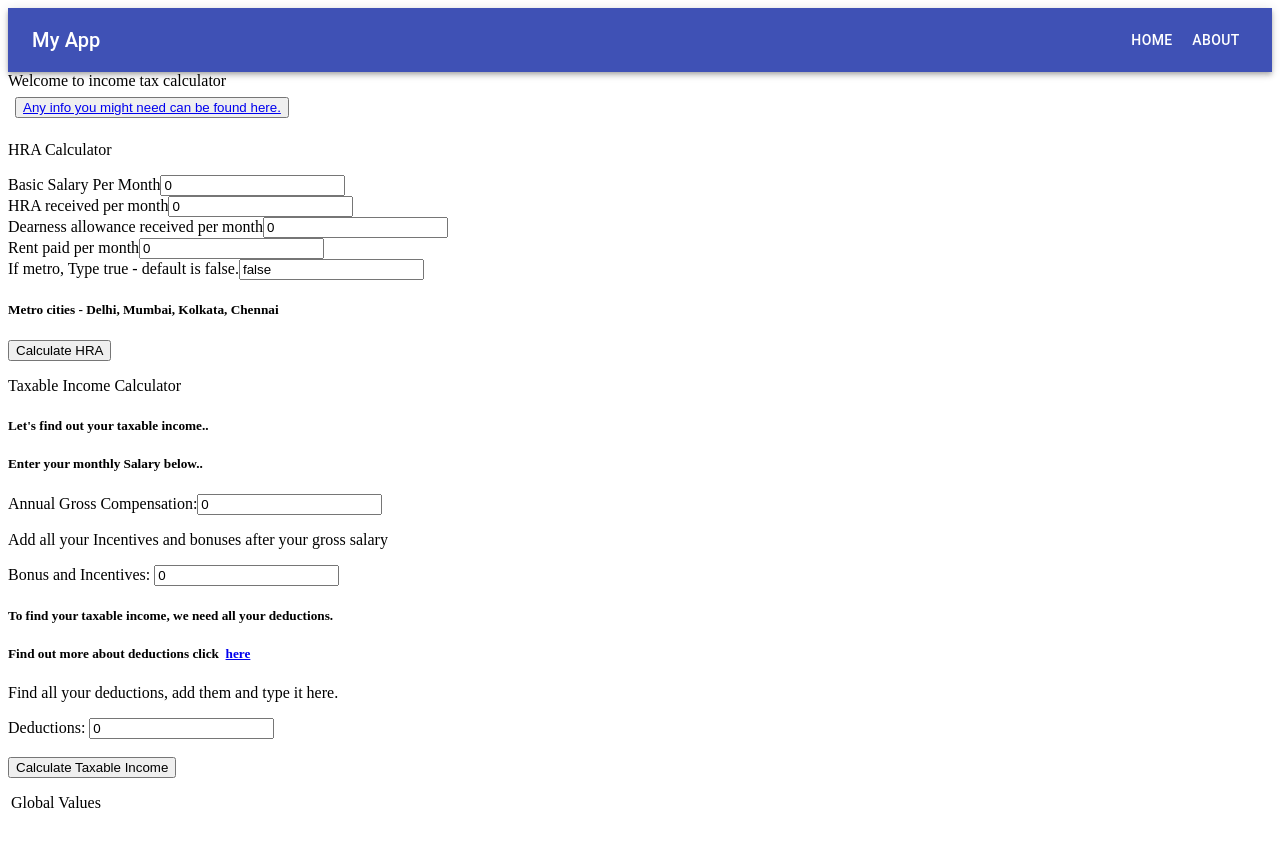
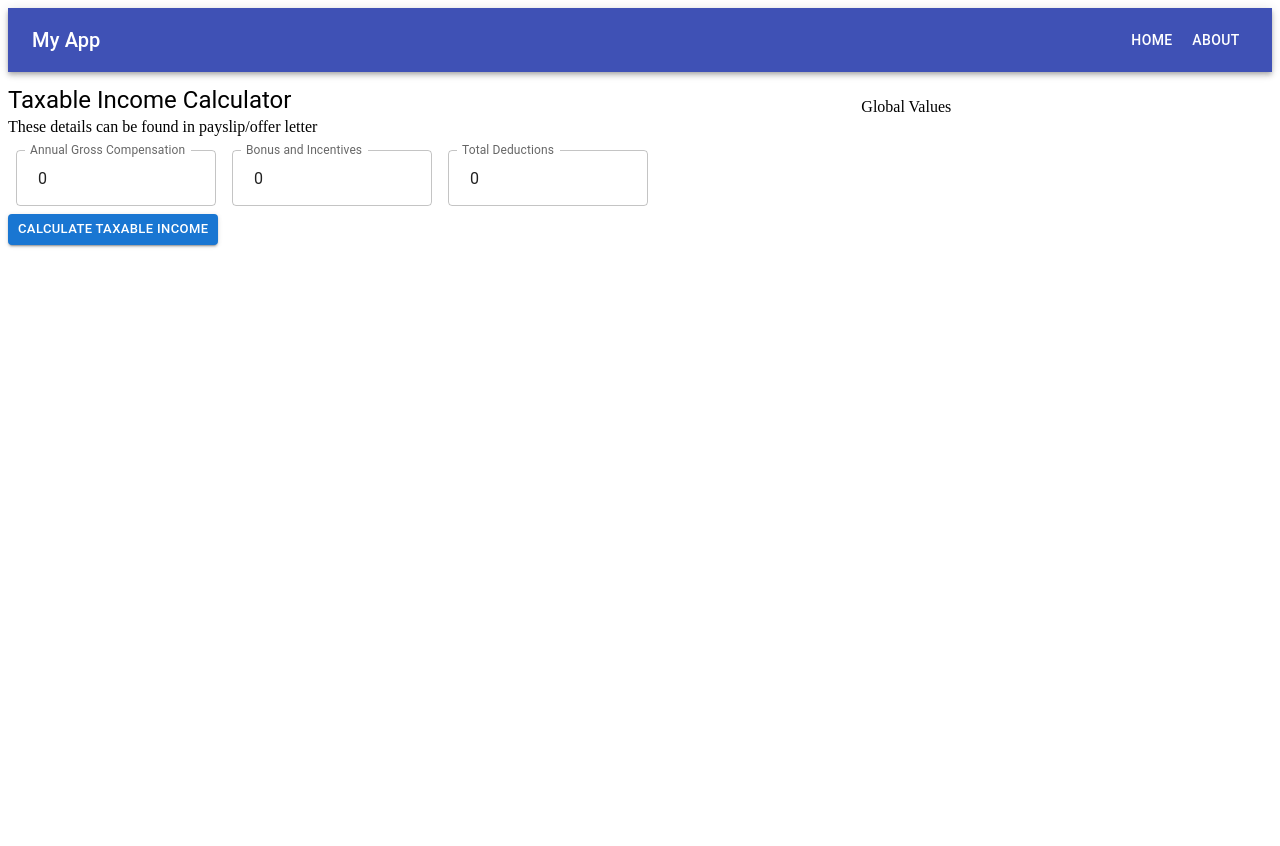
Before and after one commit to Saipraneeth1001/IT-cal-ui, a React (Create React App) app: page /taxes in a window 1280 px wide. Shown: the top 846 px of the page. After the commit the page ends 800 px from the top, so only its background shows below. Built offline with nearby package versions, Linux system fonts and the light colour scheme.

Commit message:
added taxable income form
1. Refactored the code, moved unused classes to old package

```diff
--- a/src/App.js
+++ b/src/App.js
@@ -1,10 +1,10 @@
 import "./App.css";
-import HRACalculator from "./components/HRACalculator";
+import HRACalculator from "./components/old/HRACalculator";
 import Calculator from "./components/IncomeTaxCalculator";
-import TaxableIncomeCalculator from "./components/TaxableIncome";
+import TaxableIncomeCalculator from "./components/old/TaxableIncome";
 import GlobalValues from "./components/GlobalValues";
 import Navbar from "./components/Navbar";
-import ModalComponent from "./components/ModalComponent";
+import ModalComponent from "./components/old/ModalComponent";
 
 function App() {
   return (
@@ -13,11 +13,6 @@ function App() {
       {/* <ModalComponent open={true} handleClose={false} /> */}
       <header className="App-header">Welcome to income tax calculator</header>
       <div>
-        <button style={{ margin: "7px" }}>
-          <a href="/taxslabs">Any info you might need can be found here.</a>
-        </button>
-        <p>HRA Calculator</p>
-        <HRACalculator />
         <p>Taxable Income Calculator</p>
         <TaxableIncomeCalculator />
       </div>
--- a/src/components/TaxSlabs.js
+++ b/src/components/old/TaxSlabs.js
@@ -1,5 +1,5 @@
 import React from "react";
-import "./css/TaxSlabs.css";
+import "../css/TaxSlabs.css";
 
 export default function TaxSlabs() {
   return (
--- a/src/data/Constants.js
+++ b/src/data/Constants.js
@@ -25,6 +25,11 @@ export const cardData = [
         'text': "Learn about Investments under 80C.",
         'route':"/investments"
     },
+    {
+        'title':"HRA Calculator",
+        'text': "Calculate your House Rent Allowance",
+        'route':"/hracalculator"
+    },
 ];
 
 export default {};
--- a/src/forms/HRACalulatorForm.js
+++ b/src/forms/HRACalulatorForm.js
@@ -46,10 +46,10 @@ export default function HRACalculatorForm() {
     <>
     <Box sx={{ display: "flex", flexDirection: "column" }} style={{marginTop: 2}}>
       <Typography variant="h5">HRACalculator</Typography>
-      <Typography variant="span">
+      <Typography variant="span" style={{marginTop: 1}}>
         Please enter details per month basis only
       </Typography>
-      <div style={{ marginTop: 2 }}>
+      <div style={{ marginTop: 3 }}>
         <TextField
           label="Basic Salary"
           id="outlined-start-adornment"
--- /dev/null
+++ b/src/forms/TaxableIncomeForm.js
@@ -0,0 +1,77 @@
+import * as React from "react";
+import Box from "@mui/material/Box";
+import InputAdornment from "@mui/material/InputAdornment";
+import TextField from "@mui/material/TextField";
+import { Button, Typography } from "@mui/material";
+import { useState } from "react";
+import { useDispatch } from "react-redux";
+import Navbar from "../components/Navbar";
+
+export default function TaxableIncomeForm() {
+    const [taxableSalary, setTaxableSalary] = useState(0);
+    const [annualGrossCompensation, setAnnualGrossCompensation] = useState(0);
+    const [bonus, setBonus] = useState(0);
+    const [deductions, setDeductions] = useState(0);
+
+    const dispatch = useDispatch();
+
+    const calculateTaxableIncome = () => {
+      const totalIncome = annualGrossCompensation + bonus;
+      setTaxableSalary(totalIncome - deductions);
+
+      dispatch({ type: "taxableIncome", payload: totalIncome - deductions });
+
+    };
+
+    const handleSubmit = (event) => {
+      event.preventDefault();
+      calculateTaxableIncome();
+    };
+
+
+  return (
+    <>
+    <Box sx={{ display: "flex", flexDirection: "column" }} style={{marginTop: 2}}>
+      <Typography variant="h5">Taxable Income Calculator</Typography>
+      <Typography variant="span" style={{marginTop: 2}}>
+        These details can be found in payslip/offer letter
+      </Typography>
+      <div style={{ marginTop: 6}}>
+        <TextField
+          label="Annual Gross Compensation"
+          id="outlined-start-adornment"
+          sx={{ m: 1, width: "25ch" }}
+          InputProps={{
+            startAdornment: <InputAdornment position="start"></InputAdornment>,
+          }}
+          value={annualGrossCompensation}
+          onChange={(e) => setAnnualGrossCompensation(parseFloat(e.target.value) || "")}
+        />
+        <TextField
+          label="Bonus and Incentives"
+          id="outlined-start-adornment"
+          sx={{ m: 1, width: "25ch" }}
+          InputProps={{
+            startAdornment: <InputAdornment position="end"></InputAdornment>,
+          }}
+          value={bonus}
+          onChange={(e) => setBonus((e.target.value) || "")}
+        />
+        <TextField
+          label="Total Deductions"
+          id="outlined-start-adornment"
+          sx={{ m: 1, width: "25ch" }}
+          InputProps={{
+            startAdornment: <InputAdornment position="start"></InputAdornment>,
+          }}
+          value={deductions}
+          onChange={(e) => setDeductions((e.target.value)|| "")}
+        />
+      </div>
+      <Box>
+        <Button variant="contained" size="small" maxWidth="20" onClick={handleSubmit}>Calculate Taxable Income</Button>
+      </Box>
+    </Box>
+    </>
+  );
+}
--- /dev/null
+++ b/src/layouts/HRALayout.js
@@ -0,0 +1,26 @@
+import React from "react";
+import { Grid } from "@material-ui/core";
+import HRACalculatorForm from "../forms/HRACalulatorForm";
+import GlobalValues from "../components/GlobalValues";
+import Navbar from "../components/Navbar";
+
+const GridComponent = () => {
+  return (
+    // <div style={{ width: '800px', margin: '0 auto' }}>
+    <>
+      <Navbar />
+      <Grid container spacing={2} style={{ marginTop: 2 }}>
+        <Grid item xs={8} md={8}>
+          <HRACalculatorForm />
+        </Grid>
+        <Grid item xs={4} md={4}>
+          <GlobalValues />
+        </Grid>
+      </Grid>
+    </>
+
+    // </div>
+  );
+};
+
+export default GridComponent;
--- a/src/components/HRALayout.js
+++ b/src/layouts/TaxableIncomeLayout.js
@@ -1,17 +1,17 @@
 import React from "react";
 import { Grid } from "@material-ui/core";
-import HRACalculatorForm from "../forms/HRACalulatorForm";
-import GlobalValues from "./GlobalValues";
-import Navbar from "./Navbar";
+import GlobalValues from "../components/GlobalValues";
+import Navbar from "../components/Navbar";
+import TaxableIncomeForm from "../forms/TaxableIncomeForm";
 
 const GridComponent = () => {
   return (
     // <div style={{ width: '800px', margin: '0 auto' }}>
     <>
-    <Navbar />
-      <Grid container spacing={2} style={{marginTop: 2}}>
+      <Navbar />
+      <Grid container spacing={2} style={{ marginTop: 2 }}>
         <Grid item xs={8} md={8}>
-          <HRACalculatorForm />
+          <TaxableIncomeForm />
         </Grid>
         <Grid item xs={4} md={4}>
           <GlobalValues />
```
Also changed, not shown: src/components/Router.js (+15 -22 lines), src/components/old/HRACalculator.js (renamed from src/components/HRACalculator.js), src/components/old/ModalComponent.js (renamed from src/components/ModalComponent.js), src/components/old/TaxableIncome.js (renamed from src/components/TaxableIncome.js).
